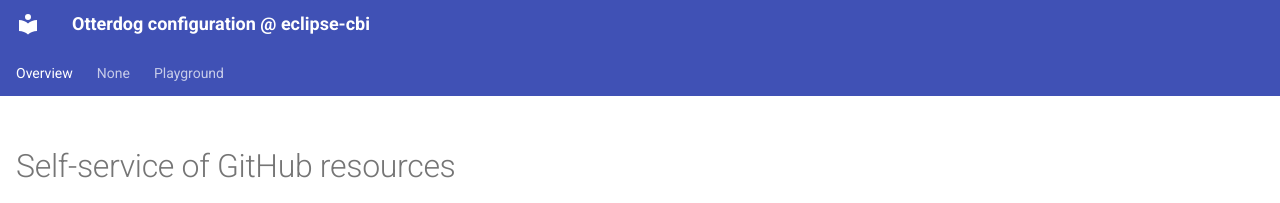
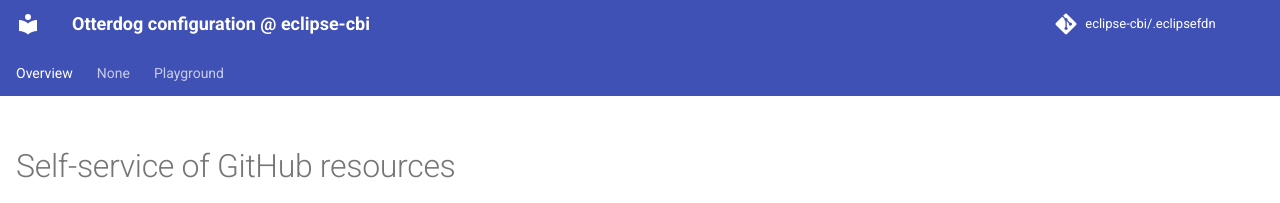
Before and after one commit to eclipse-cbi/.eclipsefdn, an MkDocs documentation site: the page built from docs/index.md, in a window 1280 px wide. Shown: the top 203 px of the page. Built offline with MkDocs 1.6.1 and Material for MkDocs 9.7.7, drawn with Linux system fonts in a browser that asks for light colours; comment, search, counter and statistics services are not loaded.

Commit message:
Updating file 'mkdocs.yml' with otterdog.

```diff
--- a/mkdocs.yml
+++ b/mkdocs.yml
@@ -3,6 +3,9 @@ site_description: Otterdog configuration @ eclipse-cbi
 strict: false
 
 site_url: https://eclipse-cbi.github.io/.eclipsefdn/
+
+repo_name: eclipse-cbi/.eclipsefdn
+repo_url: https://github.com/eclipse-cbi/.eclipsefdn/
 
 docs_dir: ./docs
 site_dir: ./_site
```
